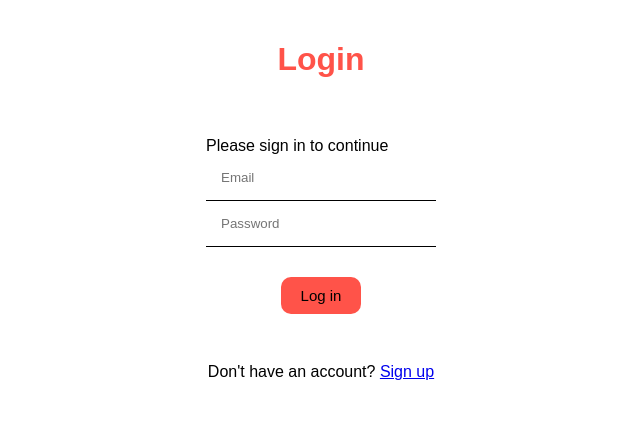
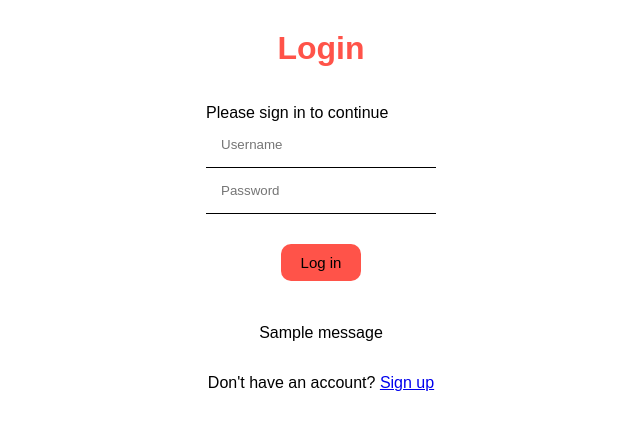
Before and after one commit to keeeeeyu/schedule, a Django app: page / in a window 1280 px wide. Shown: the top 430 px of the page, without its empty margins (319-959 px from the left). Run offline with Django 4.2, Linux system fonts and the light colour scheme; tables that the repository leaves empty hold one stand-in row (values such as "Sample post"); one stand-in notice (Sample message) is shown.

Commit message:
sign up is working

```diff
--- /dev/null
+++ b/schedule_app/templates/home.html
@@ -0,0 +1 @@
+<h1>HOME</h1>
--- a/schedule_app/templates/base.html
+++ b/schedule_app/templates/login.html
@@ -22,8 +22,8 @@
       <input
         class="styled-input"
         type="text"
-        name="email"
-        placeholder="Email"
+        name="username"
+        placeholder="Username"
         required
       /><br />
 
@@ -37,6 +37,10 @@
 
       <input class="styled-button" type="submit" value="Log in" />
     </form>
+
+    {% for message in messages %}
+    <p>{{message}}</p>
+    {% endfor %}
     <div>Don't have an account? <a href="{% url 'signup' %}">Sign up</a></div>
     <script src=""></script>
   </body>
--- a/schedule_app/urls.py
+++ b/schedule_app/urls.py
@@ -2,6 +2,7 @@ from django.urls import path
 from . import views
 
 urlpatterns = [
-    path('', views.home, name='home'),
+    path('', views.loginPage, name='login'),
     path('signup', views.signup, name='signup'),
+    path('home', views.home, name='home'),
 ]
--- a/schedule_app/views.py
+++ b/schedule_app/views.py
@@ -1,22 +1,42 @@
 from django.shortcuts import render, redirect
 from django.contrib.auth.forms import UserCreationForm
+from django.contrib import messages
+from django.contrib.auth import authenticate, login, logout
 
 # Create your views here.
 from .forms import CreateUserForm
 
 
 def home(request):
-    return render(request, 'base.html')
+    return render(request, 'home.html')
+
+
+def loginPage(request):
+    if request.method == 'POST':
+        username = request.POST.get('username')
+        password = request.POST.get('password')
+
+        user = authenticate(request, username=username, password=password)
+
+        if user is not None:
+            login(request, user)
+            return redirect('home')
+        else:
+            messages.info(request, 'Username OR Password is incorrect')
+
+    context = {}
+    return render(request, 'login.html', context)
 
 
 def signup(request):
     form = CreateUserForm()
 
     if request.method == 'POST':
-        print("method is post")
         form = CreateUserForm(request.POST)
         if form.is_valid():
             form.save()
+            user = form.cleaned_data.get('username')
+            messages.success(request, "Account was created for " + user)
             return redirect('home')
     context = {'form': form}
     return render(request, 'registration/signup.html', context)
```
